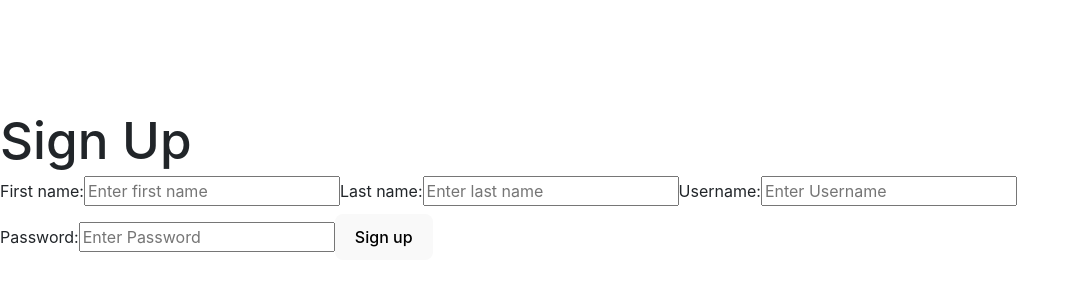
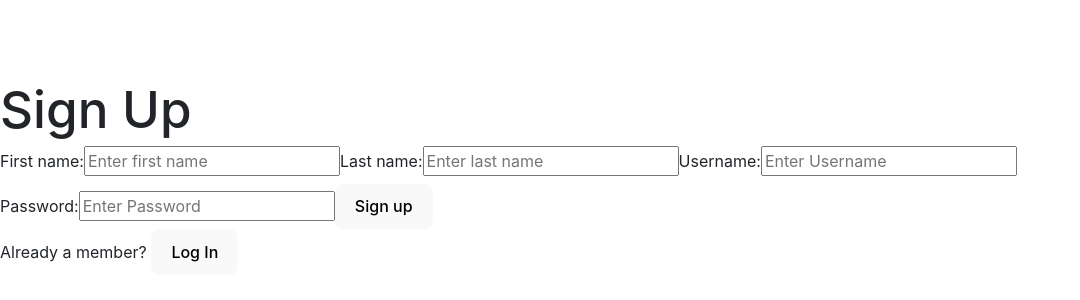
Before and after one commit to pethoburr/chatter, a React (Vite) app: page /sign-up in a window 1280 px wide. Shown: the part 214-514 px from the top of the page, without its empty margins (0-1080 px from the left). Built offline with nearby package versions, Linux system fonts and the light colour scheme.

Commit message:
added login button on user signup form and signup button on user login form

```diff
--- a/src/components/Login.tsx
+++ b/src/components/Login.tsx
@@ -46,6 +46,10 @@ const LogIn = () => {
     })
     }
 
+    const navSignup = () => {
+        navigate('/sign-up')
+    }
+
 
 
     return(
@@ -59,6 +63,7 @@ const LogIn = () => {
                     <input type='text' onChange={(e) => handlePassword(e)} />
                 </label>
                 <button type='submit'>Log In</button>
+                <p>Not a member?<button onClick={() => navSignup()}>Sign Up</button></p>
             </form>
         </>
     )
--- a/src/components/SignUp.tsx
+++ b/src/components/SignUp.tsx
@@ -1,10 +1,12 @@
 import { useState, ChangeEvent, FormEvent } from 'react';
+import { useNavigate } from 'react-router-dom';
 
 const SignUp = () => {
     const [first_name, setFirstname] = useState('');
     const [last_name, setLastname] = useState('');
     const [username, setUsername] = useState('');
     const [password, setPassword] = useState('');
+    const navigate = useNavigate()
 
     const handleFirstname = (e: ChangeEvent<HTMLInputElement>) => {
         setFirstname(e.target.value)
@@ -38,6 +40,10 @@ const SignUp = () => {
         })
     }
 
+    const handleLogin = () => {
+        navigate('/log-in')
+    }
+
     return(
         <>
             <h1>Sign Up</h1>
@@ -55,6 +61,7 @@ const SignUp = () => {
                     <input type='text' value={password} onChange={(e) => handlePassword(e)} placeholder='Enter Password' />
                 </label>
                 <button type='submit'>Sign up</button>
+                <p>Already a member? <button onClick={() => handleLogin()}>Log In</button></p>
             </form>
         </>
     )
```
